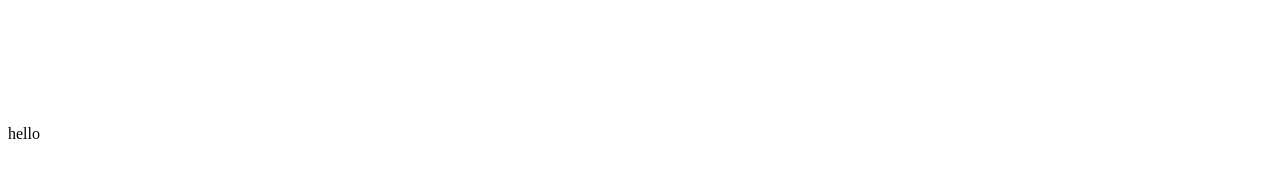
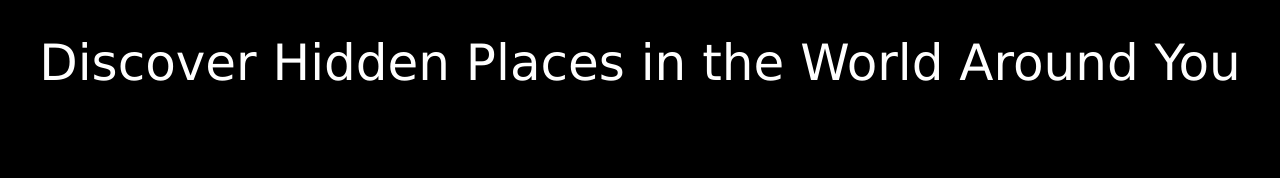
Before and after one commit to EdFage/excursion, a plain HTML site: page index.html in a window 1280 px wide. Drawn offline with Linux system fonts and the light colour scheme.

Commit message:
body styling

```diff
--- a/resources/css/style.css
+++ b/resources/css/style.css
@@ -1,9 +1,12 @@
+body{
+    background-color: black;
+    text-align: center;
+
+}
 h1 {
     font-family: Verdana, Geneva, Tahoma, sans-serif;
     font-weight: normal;
     font-size: 50px;
     color: white;
     align-items: center;
-
-
 }
```
